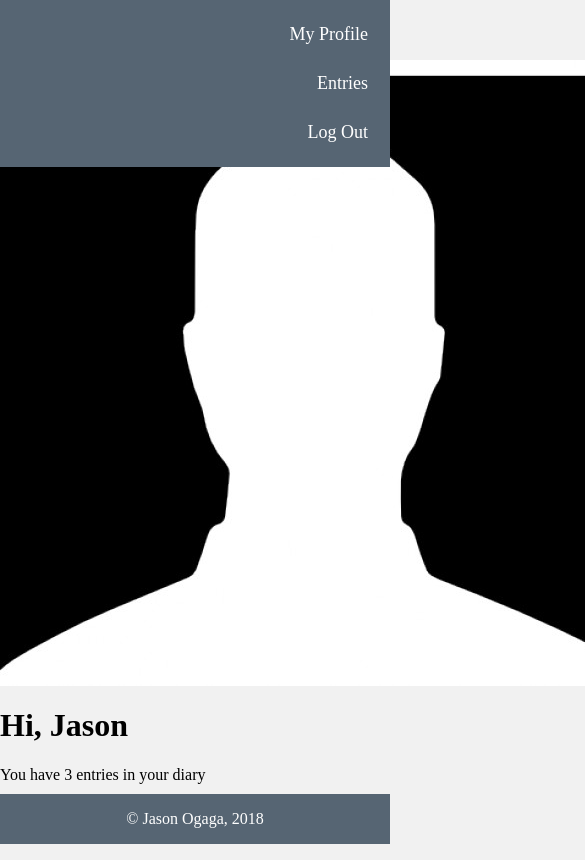
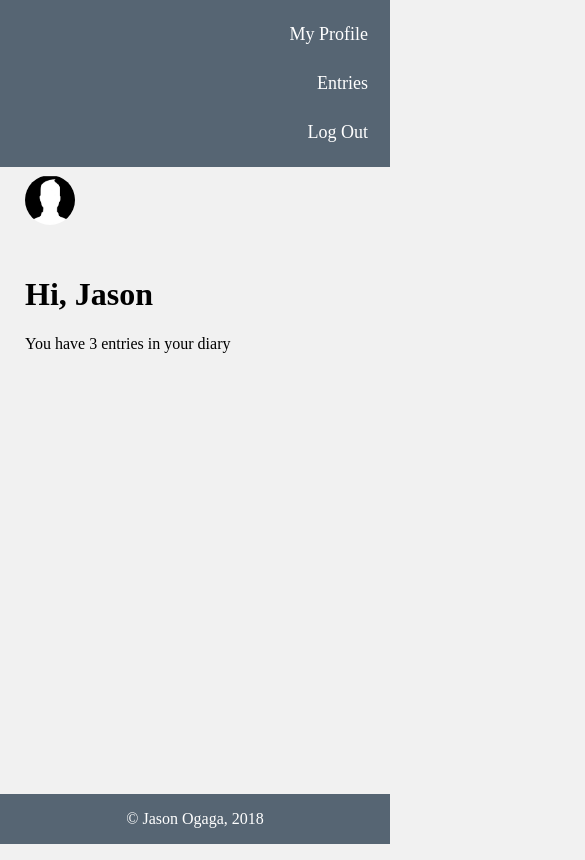
Before and after one commit to jasonjoe1/my-diary, a plain HTML site: page UI/profile.html in a window 390 px wide. Shown: the top 860 px of the page, 585 px wide, since content can reach past the window. Drawn offline with nearby package versions, Linux system fonts and the light colour scheme.

Commit message:
added user pic to profile page

```diff
--- a/UI/profile.html
+++ b/UI/profile.html
@@ -20,13 +20,17 @@
 </header>
 <body>
     <div class="container">
-        <div>
-            <img class="profile-pic" src="img/profile-pic.jpg" alt="profile-pic">
+
+        <div  class="welcome">
+            <div class="user">
+                <img class="profile-pic" src="img/profile-pic.jpg" alt="profile-pic">
+            </div>
+            <div class="user">
+                <h1>Hi, Jason</h1>
+                <p>You have 3 entries in your diary</p>
+            </div>
         </div>
-        <div class="user">
-            <h1>Hi, Jason</h1>
-            <p>You have 3 entries in your diary</p>
-        </div>
+
 
 
 
--- a/UI/style.css
+++ b/UI/style.css
@@ -166,7 +166,7 @@ form{
 }
 
 .flex-outer li input:not([type='checkbox']),
-.flex-outer li textarea {
+.flex-outer li textarea,.user {
   padding: 15px;
   border: none;
 }
@@ -200,6 +200,9 @@ form > div > .btn,div>.btn{
   color: white;
   cursor: pointer;
 }
+.addEntry{
+  margin-top: 10px;
+}
 
 @media only screen and (max-width: 600px)  {
   form{
@@ -208,6 +211,26 @@ form > div > .btn,div>.btn{
   }
 }
 
+@media only screen and (max-width: 600px){
+  .addEntry{
+    margin-top:80px;
+  }
+}
+
 .profile-pic{
   vertical-align: middle;
+  width: 50px;
+  height: 50px;
+  border-radius: 50%;
 }
+
+.welcome{
+  padding: 10px;
+}
+
+@media only screen and (max-width: 600px){
+  .welcome{
+    padding: 10px;
+    margin-top: 90px;
+  }
+}
```
